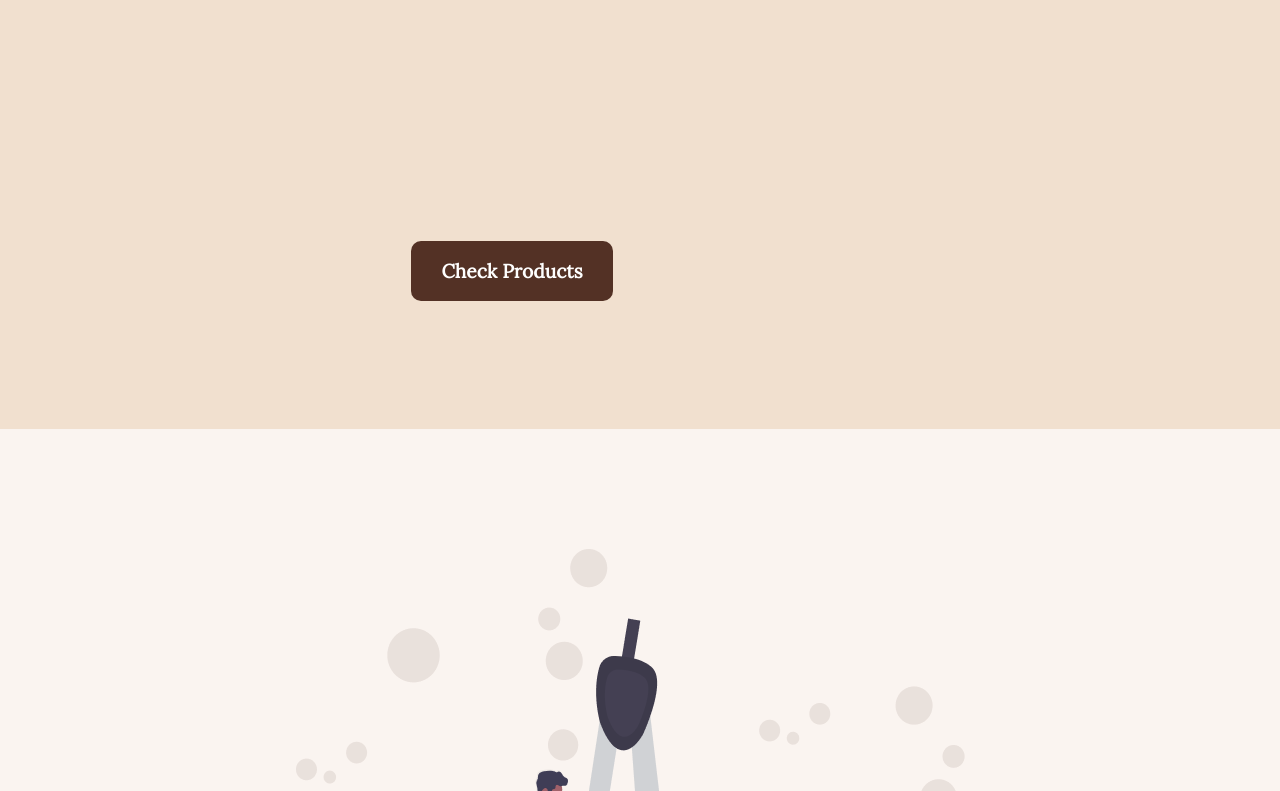
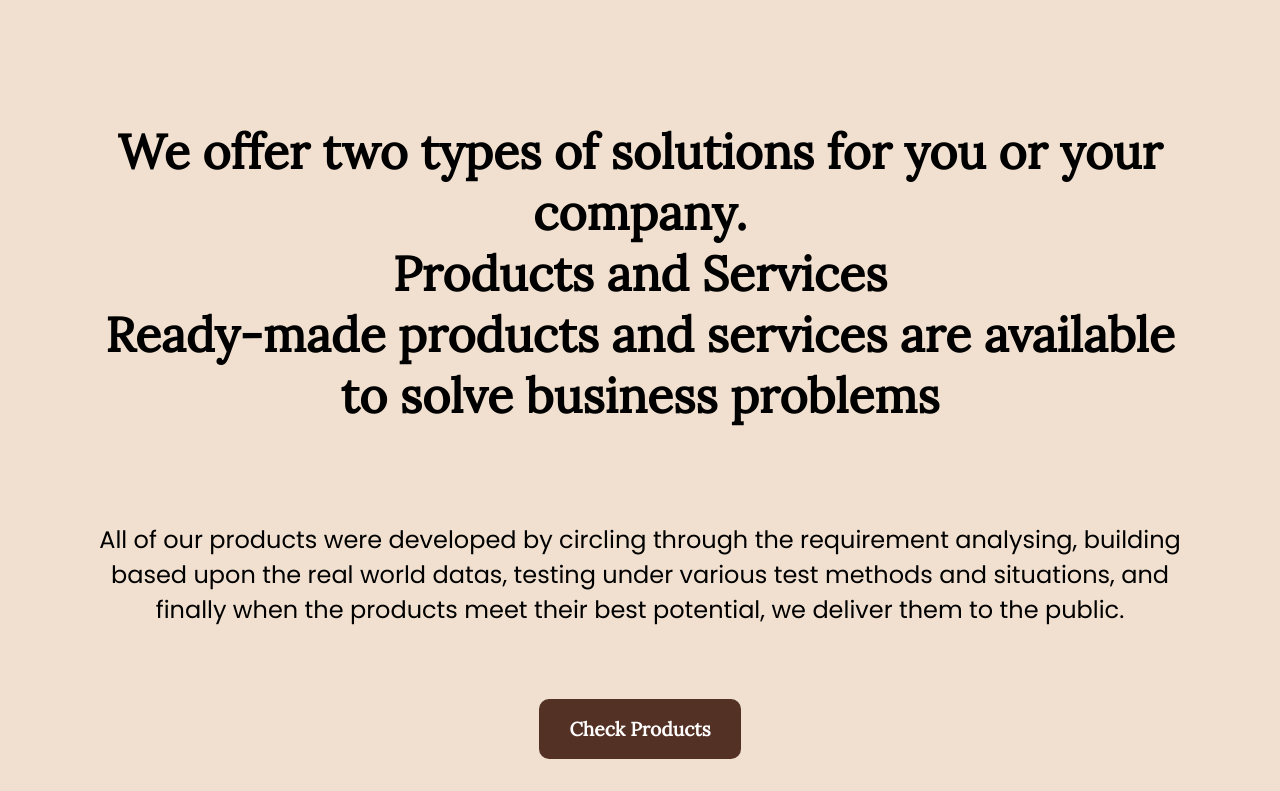
Before and after one commit to linnminhtet23/rcs_website, a React (Create React App) app: page / in a window 1280 px wide. Shown: the part 1369-2160 px from the top of the page. Built offline with nearby package versions, Linux system fonts and the light colour scheme.

Commit message:
changes added

```diff
--- a/src/components/home/CheckPricing.jsx
+++ b/src/components/home/CheckPricing.jsx
@@ -3,12 +3,17 @@ import styles from "./CheckPricing.module.css";
 // import useTranslation from "next-translate/useTranslation";
 
 function CheckPricing() {
-//   const { t } = useTranslation();
+  //   const { t } = useTranslation();
 
   return (
     <div className={styles.container}>
       <div className={styles.textcontainer}>
         <div className={styles.paragraph}>
+          <p className="paragraphfont">
+            We try to offer our products and services with a reasonable price.
+            If the work is small or manageable, we reduce the price. If we can’t
+            reduce the price, we improve the quality of the product.
+          </p>
           {/* <p className="paragraphfont">{t("home:check_pricing")}</p> */}
         </div>
 
--- a/src/components/home/CheckPricing.module.css
+++ b/src/components/home/CheckPricing.module.css
@@ -1,5 +1,5 @@
 .container {
-    width: 80%;
+    width: 100%;
     display: flex;
     justify-content: center;
     align-items: center;
--- a/src/components/home/CheckProducts.jsx
+++ b/src/components/home/CheckProducts.jsx
@@ -3,7 +3,7 @@ import styles from "./CheckProducts.module.css";
 // import useTranslation from "next-translate/useTranslation";
 
 function CheckProduct() {
-//   const { t } = useTranslation();
+  //   const { t } = useTranslation();
 
   return (
     <div className={styles.container}>
@@ -17,12 +17,22 @@ function CheckProduct() {
       </div>
 
       <h2>
-
+        We offer two types of solutions for you or your company.
+        <br />
+        Products and Services
+        <br />
+        Ready-made products and services are available to solve business
+        problems
         {/* {t("home:product_title_1")}
         <br /> {t("home:product_title_2")}
         <br /> {t("home:product_title_3")} */}
       </h2>
-
+      <p className="paragraphfont">
+        All of our products were developed by circling through the requirement
+        analysing, building based upon the real world datas, testing under
+        various test methods and situations, and finally when the products meet
+        their best potential, we deliver them to the public.
+      </p>
       {/* <p className="paragraphfont">{t("home:product_subtitle")}</p> */}
       <Button path="/products" label="Check Products" />
     </div>
--- a/src/components/home/CheckProducts.module.css
+++ b/src/components/home/CheckProducts.module.css
@@ -1,5 +1,5 @@
 .container {
-    width: 80%;
+    width: 100%;
     display: flex;
     justify-content: center;
     align-items: center;
--- a/src/components/home/CheckServices.jsx
+++ b/src/components/home/CheckServices.jsx
@@ -17,6 +17,10 @@ function CheckServices() {
             height={496}
           />
         </div>
+        <h2>
+          We believe in collaboration.
+          <br />
+        </h2>
 {/*
         <h2>
           {t("home:service_title_1")}
```
